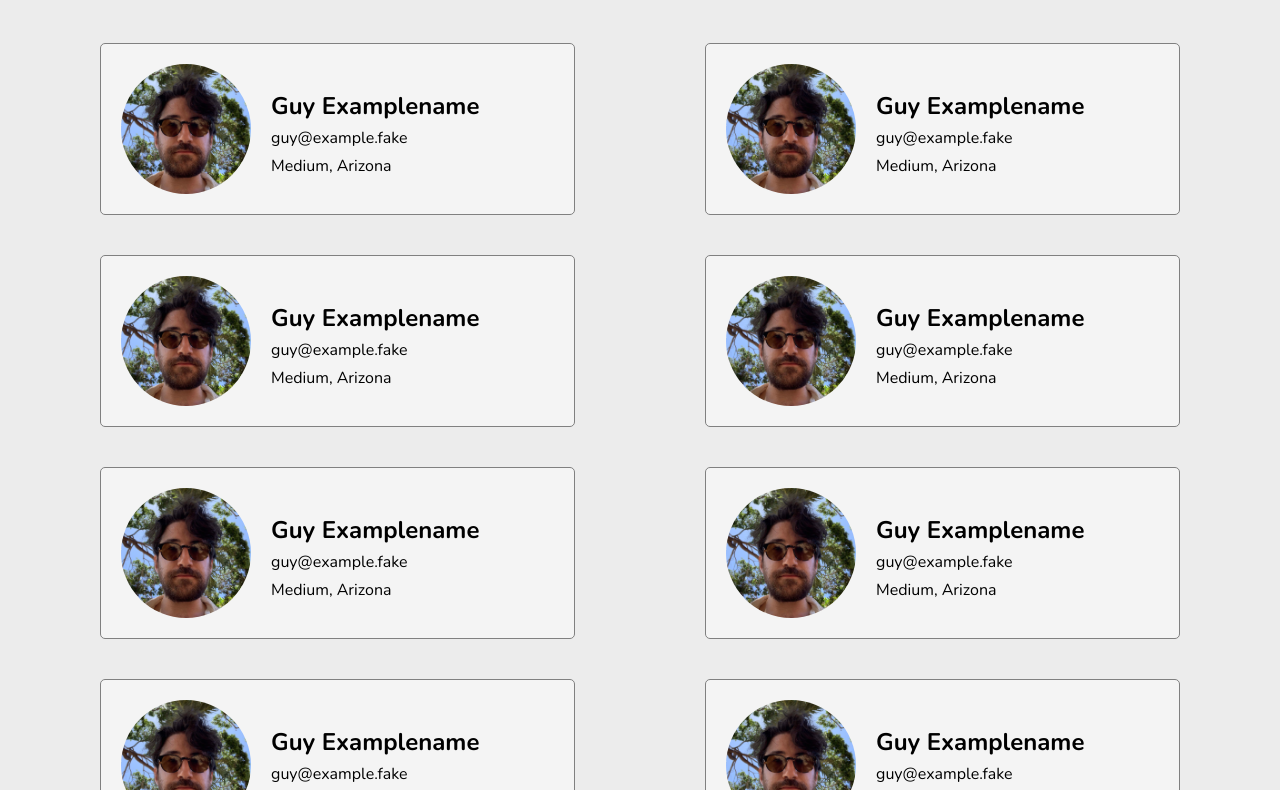
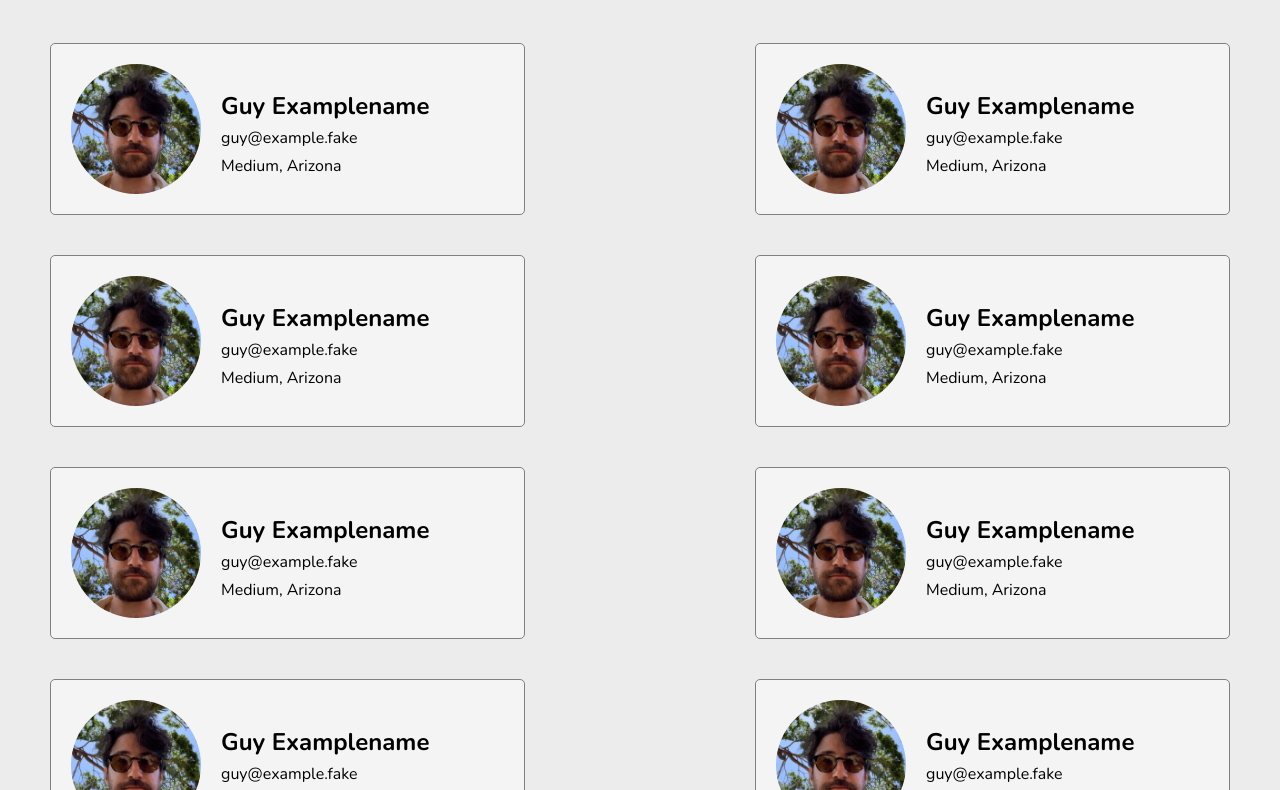
Before and after one commit to jkserwin/Access_and_Use_a_Public_API, a plain HTML site: page index.html in a window 1280 px wide. Shown: the part 135-925 px from the top of the page. Drawn offline with nearby package versions, Linux system fonts and the light colour scheme; no server answers.

Commit message:
Update styles.css

```diff
--- a/css/styles.css
+++ b/css/styles.css
@@ -2,14 +2,6 @@
 
 * {
     box-sizing: border-box;
-}
-
-.container {
-    display: flex;
-    flex-direction: column;
-    justify-content: center;
-    align-items: center;
-    min-height: 100%;
 }
 
 body {
@@ -17,6 +9,15 @@ body {
     color: black;
     font-family: 'Nunito', sans-serif;
     position: relative;
+    display: flex;
+    justify-content: center;
+}
+
+.container {
+    min-height: 100%;
+    max-width: 1500px;
+    margin-left: 50px;
+    margin-right: 50px;
 }
 
 h1 {
@@ -38,8 +39,6 @@ h2 {
     justify-content: space-between;
     width: auto;
     max-width: 1500px;
-    margin-left: 100px;
-    margin-right: 100px;
 }
 
 .card {
@@ -83,7 +82,7 @@ h2 {
     left: 0;
     right: 0;
     bottom: 0;
-    background: rgba(100, 100, 100, 0.4)
+    background: rgba(100, 100, 100, 0.6)
 }
 
 .modal {
```
